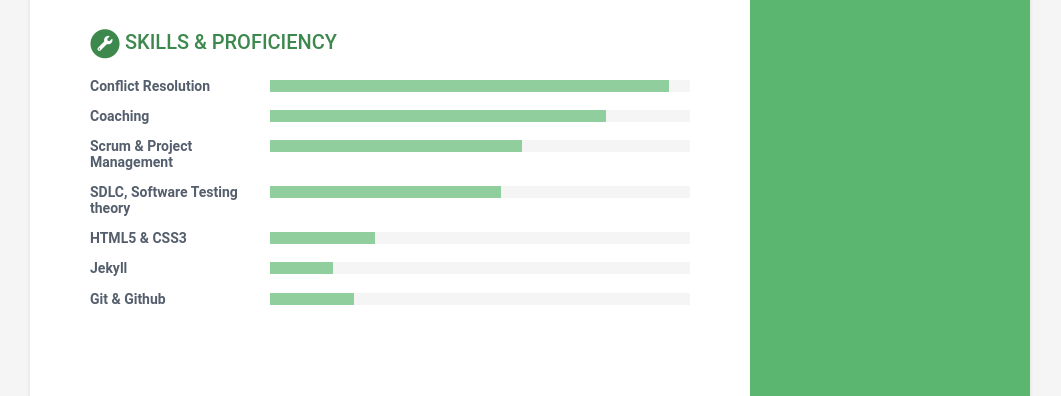
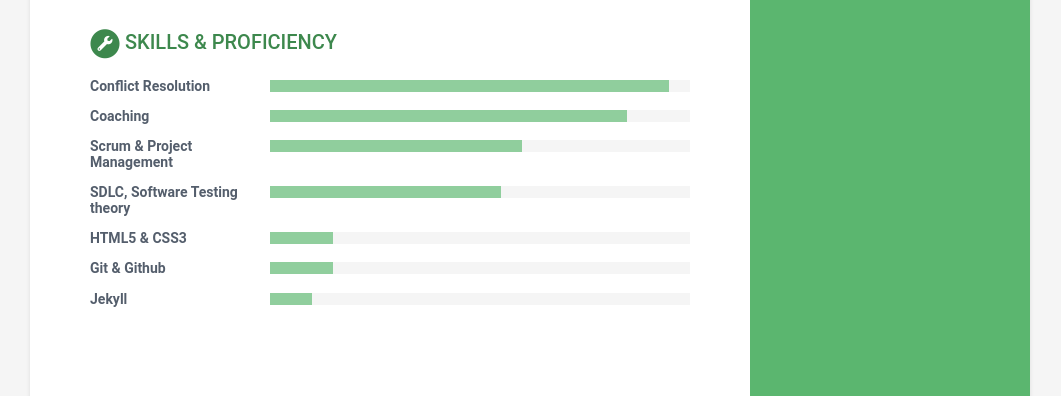
Before and after one commit to floretortus/floretortus.github.io, a Jekyll site: the page built from index.html, in a window 1280 px wide. Shown: the part 1357-1753 px from the top of the page, without its empty margins (110-1171 px from the left). Built offline with Jekyll 4.4.1, drawn with Linux system fonts in a browser that asks for light colours; part of the change alters nothing that is shown.

Commit message:
update 2

```diff
--- a/_data/data.yml
+++ b/_data/data.yml
@@ -155,7 +155,7 @@ skills:
         level: 95%
 
       - name: Coaching
-        level: 80%
+        level: 85%
 
       - name: Scrum & Project Management
         level: 60%
@@ -164,13 +164,13 @@ skills:
         level: 55%
 
       - name: HTML5 & CSS3
-        level: 25%
-
-      - name: Jekyll
         level: 15%
 
       - name: Git & Github
-        level: 20%
+        level: 15%
+
+      - name: Jekyll
+        level: 10%
 
 footer: >
     Designed with <i class="fas fa-heart"></i>
```
